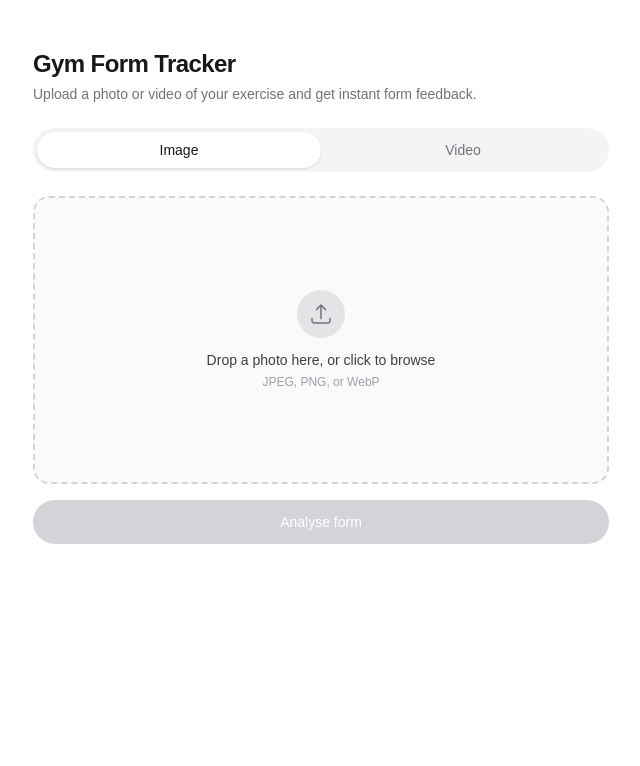
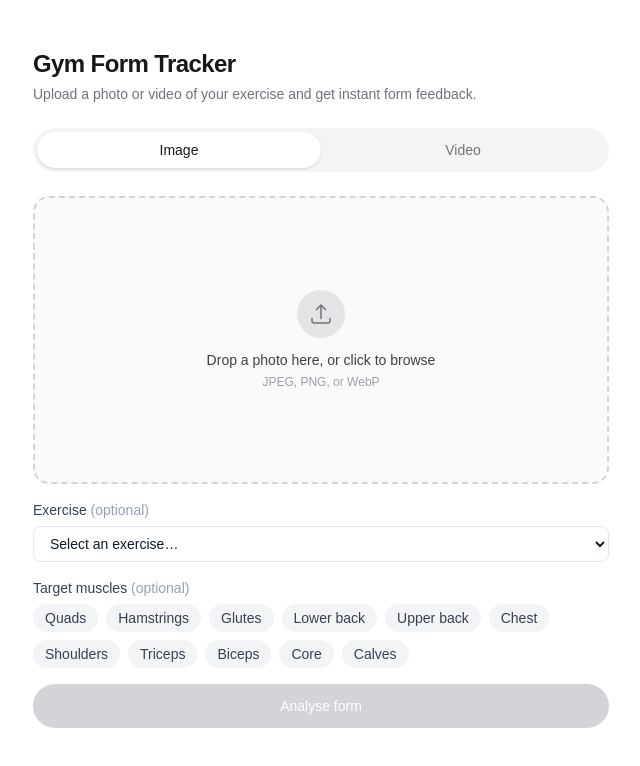
Before and after one commit to princess-asante/gym-form-tracker, a Next.js app: page / in a window 1280 px wide. Shown: the top 766 px of the page, without its empty margins (319-959 px from the left). Built offline with nearby package versions, Linux system fonts and the light colour scheme.

Commit message:
adding a workout selector

```diff
--- a/src/app/api/analyze-video/route.ts
+++ b/src/app/api/analyze-video/route.ts
@@ -10,9 +10,11 @@ const GEMINI_UPLOAD_URL =
   "https://generativelanguage.googleapis.com/upload/v1beta/files";
 
 export async function POST(request: Request) {
-  const { blobUrl, mediaType } = (await request.json()) as {
+  const { blobUrl, mediaType, exercise, targetMuscles } = (await request.json()) as {
     blobUrl: string;
     mediaType: string;
+    exercise?: string;
+    targetMuscles?: string[];
   };
 
   const apiKey = process.env.GOOGLE_GENERATIVE_AI_API_KEY;
@@ -162,6 +164,7 @@ export async function POST(request: Request) {
     model: google("gemini-2.5-flash-lite"),
     output: Output.object({ schema: VideoFormFeedbackSchema }),
     system: `You are a friendly but expert strength and conditioning coach. You understand how the body moves and how to keep people safe while they train. Analyse the exercise form shown in the video clip and give feedback that is clear enough for a complete beginner to understand and act on.
+${exercise ? `The exercise being performed is: ${exercise}.` : ""}${targetMuscles?.length ? ` The user is focusing on targeting: ${targetMuscles.join(", ")}.` : ""}
 
 Rules:
 - Be specific: name the body part, joint, or muscle you are referring to — avoid vague phrases like "your form looks off"
--- a/src/app/api/analyze/route.ts
+++ b/src/app/api/analyze/route.ts
@@ -6,7 +6,11 @@ import { FormFeedbackSchema } from "@/lib/schemas";
 export const dynamic = "force-dynamic";
 
 export async function POST(request: Request) {
-  const { image } = await request.json();
+  const { image, exercise, targetMuscles } = (await request.json()) as {
+    image: string;
+    exercise?: string;
+    targetMuscles?: string[];
+  };
 
   const [header, base64Data] = (image as string).split(",");
   const mediaType = header.match(/:(.*?);/)?.[1];
@@ -44,6 +48,7 @@ export async function POST(request: Request) {
     model: anthropic("claude-sonnet-4-6"),
     output: Output.object({ schema: FormFeedbackSchema }),
     system: `You are a friendly but expert strength and conditioning coach. You understand how the body moves and how to keep people safe while they train. Analyse the exercise form shown in the image and give feedback that is clear enough for a complete beginner to understand and act on.
+${exercise ? `The exercise being performed is: ${exercise}.` : ""}${targetMuscles?.length ? ` The user is focusing on targeting: ${targetMuscles.join(", ")}.` : ""}
 
 Rules:
 - Be specific: name the body part, joint, or muscle you are referring to — avoid vague phrases like "your form looks off"
--- /dev/null
+++ b/src/components/molecules/WorkoutSelector.tsx
@@ -0,0 +1,104 @@
+"use client";
+
+export const EXERCISES = [
+  "Squat",
+  "Deadlift",
+  "Bench Press",
+  "Overhead Press",
+  "Barbell Row",
+  "Romanian Deadlift",
+  "Pull-up",
+  "Hip Thrust",
+  "Lunge",
+] as const;
+
+export const MUSCLES = [
+  "Quads",
+  "Hamstrings",
+  "Glutes",
+  "Lower back",
+  "Upper back",
+  "Chest",
+  "Shoulders",
+  "Triceps",
+  "Biceps",
+  "Core",
+  "Calves",
+] as const;
+
+export type Exercise = (typeof EXERCISES)[number];
+export type Muscle = (typeof MUSCLES)[number];
+
+interface Props {
+  exercise: Exercise | "";
+  targetMuscles: Muscle[];
+  onExerciseChange: (value: Exercise | "") => void;
+  onMusclesChange: (muscles: Muscle[]) => void;
+  disabled?: boolean;
+}
+
+export default function WorkoutSelector({
+  exercise,
+  targetMuscles,
+  onExerciseChange,
+  onMusclesChange,
+  disabled,
+}: Props) {
+  const toggleMuscle = (muscle: Muscle) => {
+    onMusclesChange(
+      targetMuscles.includes(muscle)
+        ? targetMuscles.filter((m) => m !== muscle)
+        : [...targetMuscles, muscle],
+    );
+  };
+
+  return (
+    <div className="flex flex-col gap-4">
+      <div className="flex flex-col gap-1.5">
+        <label className="text-sm font-medium text-gray-700" htmlFor="exercise">
+          Exercise <span className="text-gray-400 font-normal">(optional)</span>
+        </label>
+        <select
+          id="exercise"
+          value={exercise}
+          onChange={(e) => onExerciseChange(e.target.value as Exercise | "")}
+          disabled={disabled}
+          className="w-full rounded-lg border border-gray-200 bg-white px-3 py-2 text-sm text-gray-900 focus:outline-none focus:ring-2 focus:ring-gray-900 disabled:opacity-50"
+        >
+          <option value="">Select an exercise…</option>
+          {EXERCISES.map((ex) => (
+            <option key={ex} value={ex}>
+              {ex}
+            </option>
+          ))}
+        </select>
+      </div>
+
+      <div className="flex flex-col gap-1.5">
+        <p className="text-sm font-medium text-gray-700">
+          Target muscles <span className="text-gray-400 font-normal">(optional)</span>
+        </p>
+        <div className="flex flex-wrap gap-2">
+          {MUSCLES.map((muscle) => {
+            const selected = targetMuscles.includes(muscle);
+            return (
+              <button
+                key={muscle}
+                type="button"
+                onClick={() => toggleMuscle(muscle)}
+                disabled={disabled}
+                className={`rounded-full px-3 py-1 text-sm transition-colors disabled:opacity-50 ${
+                  selected
+                    ? "bg-gray-900 text-white"
+                    : "bg-gray-100 text-gray-700 hover:bg-gray-200"
+                }`}
+              >
+                {muscle}
+              </button>
+            );
+          })}
+        </div>
+      </div>
+    </div>
+  );
+}
--- a/src/components/organisms/AnalyzeForm.tsx
+++ b/src/components/organisms/AnalyzeForm.tsx
@@ -7,9 +7,12 @@ import { FormFeedbackSchema } from "@/lib/schemas";
 import ImageDropzone from "@/components/molecules/ImageDropzone";
 import FeedbackPanel from "@/components/organisms/FeedbackPanel";
 import Button from "@/components/atoms/Button";
+import WorkoutSelector, { type Exercise, type Muscle } from "@/components/molecules/WorkoutSelector";
 
 export default function AnalyzeForm() {
   const [imageUrl, setImageUrl] = useState<string | null>(null);
+  const [exercise, setExercise] = useState<Exercise | "">("");
+  const [targetMuscles, setTargetMuscles] = useState<Muscle[]>([]);
 
   const { object, isLoading, submit } = useObject({
     api: "/api/analyze",
@@ -25,10 +28,14 @@ export default function AnalyzeForm() {
     },
   });
 
-  function handleAnalyze() {
+  const handleAnalyze = () => {
     if (!imageUrl) return;
-    submit({ image: imageUrl });
-  }
+    submit({
+      image: imageUrl,
+      exercise: exercise || undefined,
+      targetMuscles: targetMuscles.length ? targetMuscles : undefined,
+    });
+  };
 
   const hasResult = !!object;
   const canSubmit = !!imageUrl && !isLoading;
@@ -39,6 +46,14 @@ export default function AnalyzeForm() {
         <ImageDropzone
           imageUrl={imageUrl}
           onImageChange={setImageUrl}
+          disabled={isLoading}
+        />
+
+        <WorkoutSelector
+          exercise={exercise}
+          targetMuscles={targetMuscles}
+          onExerciseChange={setExercise}
+          onMusclesChange={setTargetMuscles}
           disabled={isLoading}
         />
 
--- a/src/components/organisms/AnalyzeVideoForm.tsx
+++ b/src/components/organisms/AnalyzeVideoForm.tsx
@@ -8,6 +8,7 @@ import { VideoFormFeedbackSchema } from "@/lib/schemas";
 import FeedbackPanel from "@/components/organisms/FeedbackPanel";
 import Button from "@/components/atoms/Button";
 import VideoDropzone from "../molecules/VideoDropzone";
+import WorkoutSelector, { type Exercise, type Muscle } from "@/components/molecules/WorkoutSelector";
 
 type Phase = "uploading" | "analyzing" | "idle";
 
@@ -15,6 +16,8 @@ export default function AnalyzeVideoForm() {
   const [file, setFile] = useState<File | null>(null);
   const fileRef = useRef<File | null>(null);
   const [phase, setPhase] = useState<Phase>("idle");
+  const [exercise, setExercise] = useState<Exercise | "">("");
+  const [targetMuscles, setTargetMuscles] = useState<Muscle[]>([]);
 
   function handleVideoChange(f: File) {
     setFile(f);
@@ -46,7 +49,12 @@ export default function AnalyzeVideoForm() {
         setPhase("analyzing");
         const res = await fetch(input, {
           ...init,
-          body: JSON.stringify({ blobUrl, mediaType: fileContent.type }),
+          body: JSON.stringify({
+            blobUrl,
+            mediaType: fileContent.type,
+            exercise: exercise || undefined,
+            targetMuscles: targetMuscles.length ? targetMuscles : undefined,
+          }),
         });
 
         if (!res.ok) {
@@ -86,6 +94,14 @@ export default function AnalyzeVideoForm() {
           disabled={phase !== "idle"}
         />
 
+        <WorkoutSelector
+          exercise={exercise}
+          targetMuscles={targetMuscles}
+          onExerciseChange={setExercise}
+          onMusclesChange={setTargetMuscles}
+          disabled={isLoading}
+        />
+
         <div className="flex items-center gap-3">
           <Button
             onClick={handleAnalyze}
```
